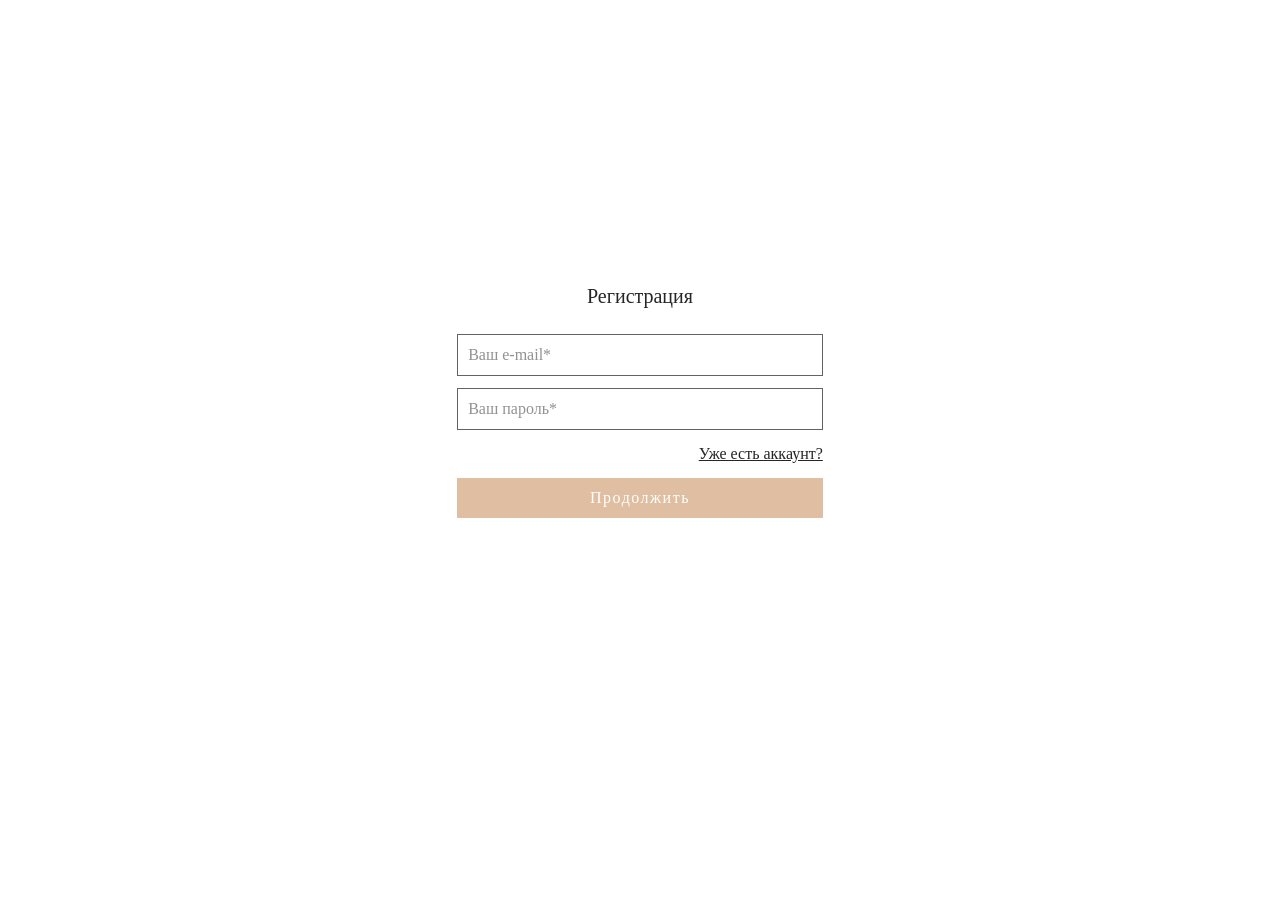
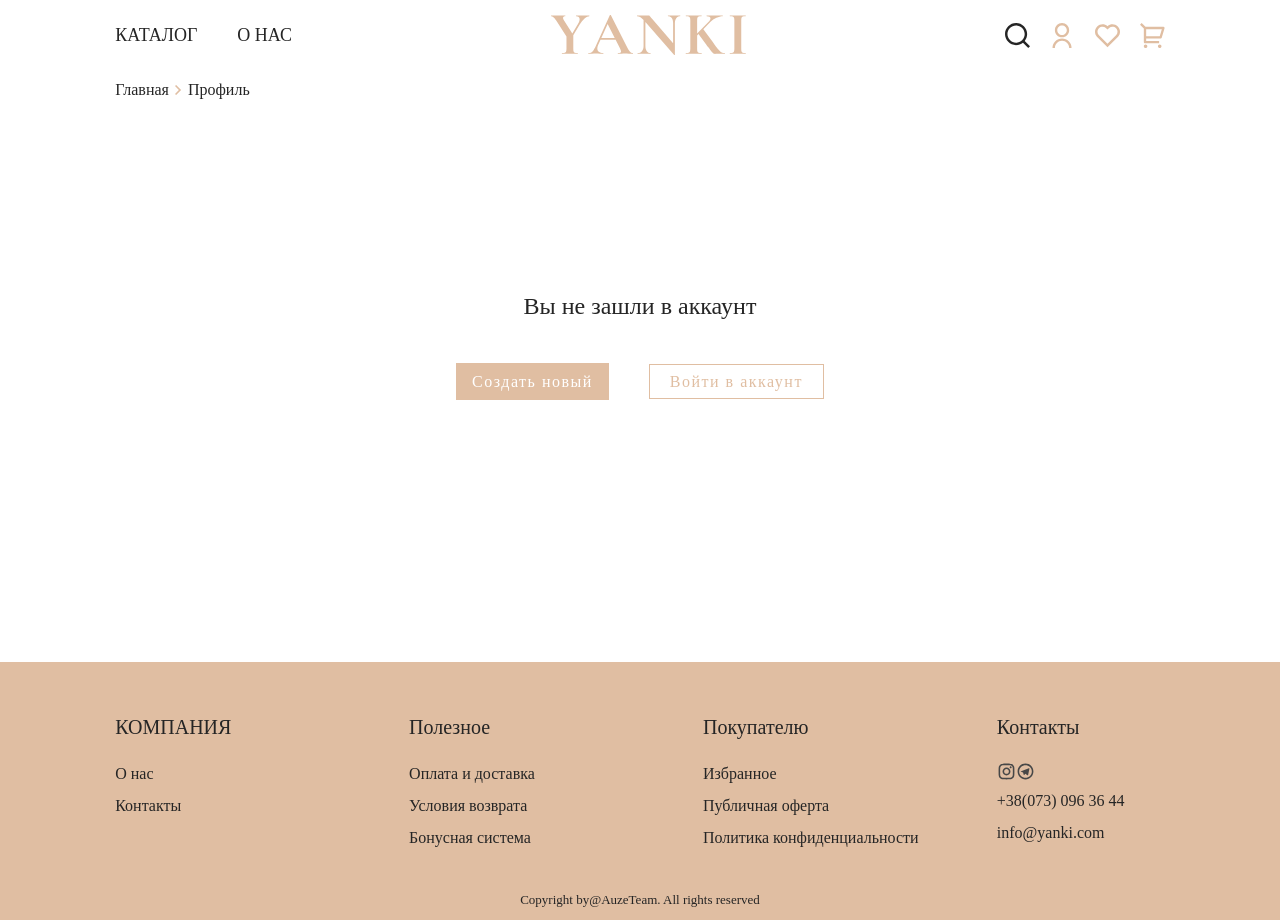
Before and after one commit to Ypags/shop-front, a Vue app: page /profile in a window 1280 px wide. Before the commit this address led to /sign-up. Before the commit the page ends 800 px from the top, so only its background shows below. Built offline with nearby package versions, Linux system fonts and the light colour scheme; a web font is replaced by a local one.

Commit message:
Дизайн профиля, проверка регистрации при входе в профиль, набросок проверки наличия Админа у пользователя

```diff
--- a/src/components/Header/HeaderBeige.vue
+++ b/src/components/Header/HeaderBeige.vue
@@ -1,4 +1,21 @@
-<script setup></script>
+<script setup>
+// import { jwtDecode } from "jwt-decode";
+// import { ref } from "vue";
+
+// const hasAdmin = ref(false);
+
+// console.log(localStorage.getItem("token"));
+
+// const userInfo = jwtDecode(localStorage.getItem("token"));
+// console.log(userInfo);
+
+// const userRole =
+//   userInfo["http://schemas.microsoft.com/ws/2008/06/identity/claims/role"];
+// console.log(userRole);
+// if (userRole == "Admin") {
+//   hasAdmin.value = true;
+// }
+</script>
 
 <template>
   <header>
@@ -7,7 +24,7 @@
         <li class="nav-text">
           <RouterLink to="/catalog">КАТАЛОГ</RouterLink>
           <RouterLink to="">О НАС</RouterLink>
-          <RouterLink to="/crm">CRM</RouterLink>
+          <RouterLink to="/crm" v-if="hasAdmin">CRM</RouterLink>
         </li>
         <li>
           <a href=""
--- a/src/components/Header/HeaderWhite.vue
+++ b/src/components/Header/HeaderWhite.vue
@@ -1,4 +1,21 @@
-<script></script>
+<script setup>
+// import { jwtDecode } from "jwt-decode";
+// import { ref } from "vue";
+
+// const hasAdmin = ref(false);
+
+// console.log(localStorage.getItem("token"));
+
+// const userInfo = jwtDecode(localStorage.getItem("token"));
+// console.log(userInfo);
+
+// const userRole =
+//   userInfo["http://schemas.microsoft.com/ws/2008/06/identity/claims/role"];
+// console.log(userRole);
+// if (userRole == "Admin") {
+//   hasAdmin.value = true;
+// }
+</script>
 
 <template>
   <header class="header">
@@ -7,7 +24,7 @@
         <li class="nav-text">
           <RouterLink to="/catalog">КАТАЛОГ</RouterLink>
           <RouterLink to="">О НАС</RouterLink>
-          <RouterLink to="/crm">CRM</RouterLink>
+          <RouterLink to="/crm" v-if="hasAdmin">CRM</RouterLink>
         </li>
         <li>
           <a href=""
--- a/src/pages/Catalog.vue
+++ b/src/pages/Catalog.vue
@@ -17,9 +17,9 @@ watch(async () => {
 </script>
 
 <template>
-  <div className="container">
+  <div class="container">
     <Header></Header>
-    <div className="history">
+    <div class="mt-2 mb-5 flex items-center gap-1.5">
       <RouterLink to="/">Главная</RouterLink>
       <svg
         width="7"
@@ -36,7 +36,7 @@ watch(async () => {
       <RouterLink to="/catalog">Каталог</RouterLink>
     </div>
     <main>
-      <div className="aside-filter">
+      <div class="aside-filter">
         <aside>
           <h3>КАТАЛОГ</h3>
           <ul>
@@ -56,8 +56,8 @@ watch(async () => {
             <li>Аксессуары</li>
           </ul>
         </aside>
-        <div className="main">
-          <div className="filter">
+        <div class="main">
+          <div class="filter">
             <span>Размер</span>
             <span>Цвет</span>
             <span>Цена</span>
@@ -80,13 +80,6 @@ watch(async () => {
 </template>
 
 <style scoped>
-.history {
-  margin: 10px 0 25px;
-  display: flex;
-  align-items: center;
-  gap: 7px;
-}
-
 aside ul {
   margin-top: 30px;
 }
--- a/src/pages/Profile.vue
+++ b/src/pages/Profile.vue
@@ -1,13 +1,81 @@
 <script setup>
-import { useRouter } from "vue-router";
+import Header from "../components/Header/HeaderBeige.vue";
+import Footer from "../components/Footer/Footer.vue";
+import { jwtDecode } from "jwt-decode";
+import { ref, computed } from "vue";
+import router from "@/router/router";
 
-const router = useRouter();
+const hasToken = ref(false);
 
-if (!localStorage.getItem("token")) {
-  router.push("/sign-up");
+const userInfo = computed(() => jwtDecode(localStorage.getItem("token")));
+const userEmail = computed(
+  () =>
+    userInfo.value[
+      "http://schemas.xmlsoap.org/ws/2005/05/identity/claims/emailaddress"
+    ] || "",
+);
+const userRole = computed(
+  () =>
+    userInfo.value[
+      "http://schemas.microsoft.com/ws/2008/06/identity/claims/role"
+    ] || "",
+);
+
+if (localStorage.getItem("token")) {
+  hasToken.value = true;
+}
+
+function logOut() {
+  localStorage.removeItem("token");
+  router.push("/");
 }
 </script>
 
 <template>
-  <h1>ПРОФИЛЬ</h1>
+  <div class="container">
+    <Header></Header>
+    <div class="mt-2 mb-5 flex items-center gap-1.5">
+      <RouterLink to="/">Главная</RouterLink>
+      <svg
+        width="7"
+        height="10"
+        viewBox="0 0 7 10"
+        fill="none"
+        xmlns="http://www.w3.org/2000/svg"
+      >
+        <path
+          d="M3.88906 5L0 1.11094L1.11094 0L6.11094 5L1.11094 10L0 8.88906L3.88906 5Z"
+          fill="#e0bea2"
+        />
+      </svg>
+      <RouterLink to="/profile">Профиль</RouterLink>
+    </div>
+
+    <div v-if="!hasToken">
+      <div class="flex min-h-110 flex-col items-center justify-center">
+        <h2 class="text-2xl">Вы не зашли в аккаунт</h2>
+        <div class="mt-12">
+          <RouterLink
+            to="/sign-up"
+            class="button--beige mr-10 px-4 py-2.5 text-center"
+            >Создать новый</RouterLink
+          >
+          <RouterLink to="/sign-in" class="button--white px-5 py-2 text-center"
+            >Войти в аккаунт</RouterLink
+          >
+        </div>
+      </div>
+    </div>
+
+    <main v-else class="min-h-110">
+      <div class="rounded-lg border-1 p-5">
+        <h1>ПРОФИЛЬ</h1>
+        <h3>Ваша почта: {{ userEmail }}</h3>
+        <h3>Ваша роль: {{ userRole }}</h3>
+        <button @click="logOut" class="text-red-500">Выйти из аккаунта</button>
+      </div>
+    </main>
+  </div>
+
+  <Footer></Footer>
 </template>
--- a/src/pages/signIn.vue
+++ b/src/pages/signIn.vue
@@ -1,9 +1,7 @@
 <script setup>
 import { ref } from "vue";
 import axios from "axios";
-import { jwtDecode } from "jwt-decode";
 import { useRouter } from "vue-router";
-// import jwt from "jsonwebtoken";
 
 const router = useRouter();
 
@@ -24,14 +22,6 @@ async function sendData() {
       if (response.status == 200) {
         console.log(response);
         token.value = response.data.token;
-        // ------------------------------
-        const userInfo = jwtDecode(token.value);
-        const role =
-          userInfo[
-            "http://schemas.microsoft.com/ws/2008/06/identity/claims/role"
-          ];
-        console.log(role);
-        // ------------------------------
         localStorage.setItem("token", response.data.token);
         if (localStorage.getItem("token")) {
           router.push("/");
@@ -48,6 +38,7 @@ async function sendData() {
 </script>
 
 <template>
+  <RouterLink to="/">Главная</RouterLink>
   <div class="my-auto flex h-screen w-screen items-center justify-center">
     <form @submit.prevent="sendData" class="flex w-2/7 flex-col gap-3">
       <h2 class="mb-5 text-center text-xl">Авторизация</h2>
--- a/src/pages/signUp.vue
+++ b/src/pages/signUp.vue
@@ -30,6 +30,7 @@ async function sendData() {
 </script>
 
 <template>
+  <RouterLink to="/">Главная</RouterLink>
   <div class="my-auto flex h-screen w-screen items-center justify-center">
     <form @submit.prevent="sendData" class="flex w-2/7 flex-col gap-3">
       <h2 class="mb-3 text-center text-xl">Регистрация</h2>
```
